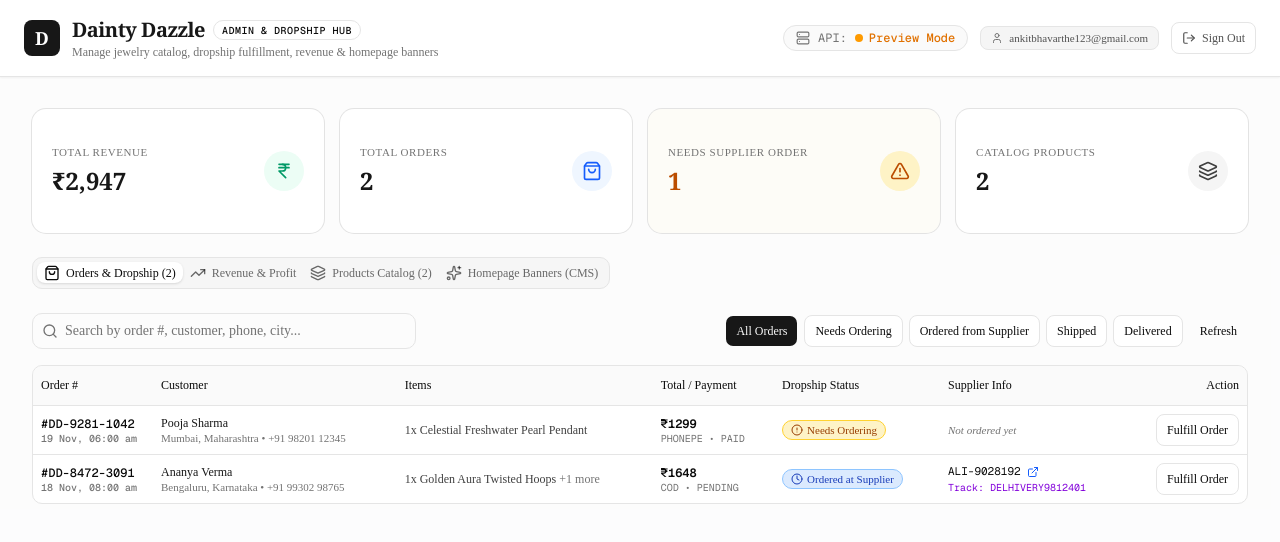
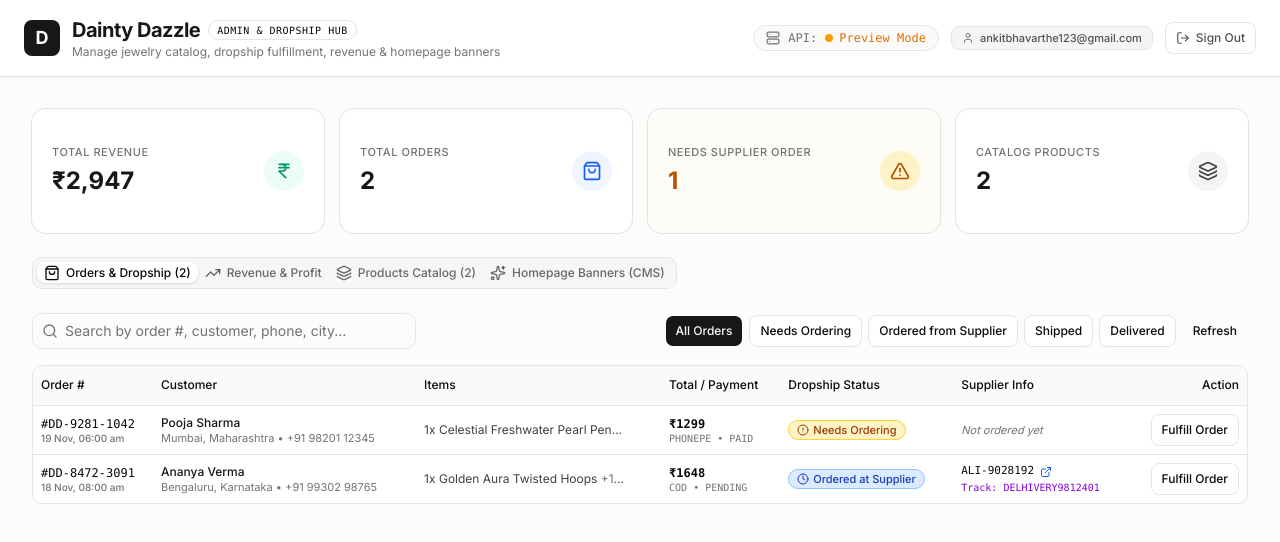
Before and after one commit to swathykjose-a11y/admin, a Next.js app: page / in a window 1280 px wide. Shown: the top 542 px of the page. Built offline with nearby package versions, Linux system fonts and the light colour scheme; no server answers.

Commit message:
style(admin): remove login shield icon and apply Inter font across entire admin portal

```diff
--- a/src/app/globals.css
+++ b/src/app/globals.css
@@ -7,9 +7,10 @@
 @theme inline {
   --color-background: var(--background);
   --color-foreground: var(--foreground);
-  --font-sans: var(--font-sans);
-  --font-mono: var(--font-geist-mono);
-  --font-heading: var(--font-sans);
+  --font-sans: var(--font-inter), -apple-system, BlinkMacSystemFont, "Segoe UI", Roboto, sans-serif;
+  --font-serif: var(--font-inter), -apple-system, BlinkMacSystemFont, "Segoe UI", Roboto, sans-serif;
+  --font-mono: ui-monospace, SFMono-Regular, Menlo, Monaco, Consolas, monospace;
+  --font-heading: var(--font-inter), -apple-system, BlinkMacSystemFont, "Segoe UI", Roboto, sans-serif;
   --color-sidebar-ring: var(--sidebar-ring);
   --color-sidebar-border: var(--sidebar-border);
   --color-sidebar-accent-foreground: var(--sidebar-accent-foreground);
--- a/src/app/layout.tsx
+++ b/src/app/layout.tsx
@@ -1,15 +1,11 @@
 import type { Metadata } from "next";
-import { Geist, Geist_Mono } from "next/font/google";
+import { Inter } from "next/font/google";
 import "./globals.css";
 
-const geistSans = Geist({
-  variable: "--font-geist-sans",
+const inter = Inter({
   subsets: ["latin"],
-});
-
-const geistMono = Geist_Mono({
-  variable: "--font-geist-mono",
-  subsets: ["latin"],
+  variable: "--font-inter",
+  display: "swap",
 });
 
 export const metadata: Metadata = {
@@ -25,9 +21,9 @@ export default function RootLayout({
   return (
     <html
       lang="en"
-      className={`${geistSans.variable} ${geistMono.variable} h-full antialiased`}
+      className={`${inter.variable} ${inter.className} h-full antialiased`}
     >
-      <body className="min-h-full flex flex-col">{children}</body>
+      <body className="min-h-full flex flex-col font-sans">{children}</body>
     </html>
   );
 }
--- a/src/app/login/page.tsx
+++ b/src/app/login/page.tsx
@@ -2,7 +2,7 @@
 
 import { useState } from "react";
 import { useRouter } from "next/navigation";
-import { Lock, Mail, ArrowRight, Loader2, ShieldCheck, AlertCircle } from "lucide-react";
+import { Lock, Mail, ArrowRight, Loader2, AlertCircle } from "lucide-react";
 import { Button } from "@/components/ui/button";
 import { Input } from "@/components/ui/input";
 import { Card, CardContent, CardDescription, CardHeader, CardTitle } from "@/components/ui/card";
@@ -46,10 +46,7 @@ export default function LoginPage() {
     <div className="min-h-screen bg-neutral-950 flex flex-col justify-center items-center px-4">
       <div className="w-full max-w-md">
         <div className="text-center mb-8">
-          <div className="inline-flex items-center justify-center w-12 h-12 rounded-full bg-neutral-900 border border-neutral-800 text-neutral-100 mb-4">
-            <ShieldCheck className="w-6 h-6" />
-          </div>
-          <h1 className="text-2xl font-serif tracking-tight text-neutral-100">
+          <h1 className="text-2xl font-bold tracking-tight text-neutral-100">
             Dainty Dazzle
           </h1>
           <p className="text-xs uppercase tracking-widest text-neutral-400 mt-1">
--- a/src/app/page.tsx
+++ b/src/app/page.tsx
@@ -101,7 +101,7 @@ export default function AdminDashboardPage() {
                 <p className="text-[11px] font-medium text-muted-foreground uppercase tracking-wider">
                   Total Revenue
                 </p>
-                <h3 className="text-xl sm:text-2xl font-serif font-bold text-neutral-900 mt-1">
+                <h3 className="text-xl sm:text-2xl font-bold text-neutral-900 mt-1">
                   ₹{totalRevenue.toLocaleString("en-IN")}
                 </h3>
               </div>
@@ -117,7 +117,7 @@ export default function AdminDashboardPage() {
                 <p className="text-[11px] font-medium text-muted-foreground uppercase tracking-wider">
                   Total Orders
                 </p>
-                <h3 className="text-xl sm:text-2xl font-serif font-bold text-neutral-900 mt-1">
+                <h3 className="text-xl sm:text-2xl font-bold text-neutral-900 mt-1">
                   {orders.length}
                 </h3>
               </div>
@@ -139,7 +139,7 @@ export default function AdminDashboardPage() {
                 <p className="text-[11px] font-medium text-muted-foreground uppercase tracking-wider">
                   Needs Supplier Order
                 </p>
-                <h3 className="text-xl sm:text-2xl font-serif font-bold text-amber-700 mt-1">
+                <h3 className="text-xl sm:text-2xl font-bold text-amber-700 mt-1">
                   {pendingDropshipOrders}
                 </h3>
               </div>
@@ -155,7 +155,7 @@ export default function AdminDashboardPage() {
                 <p className="text-[11px] font-medium text-muted-foreground uppercase tracking-wider">
                   Catalog Products
                 </p>
-                <h3 className="text-xl sm:text-2xl font-serif font-bold text-neutral-900 mt-1">
+                <h3 className="text-xl sm:text-2xl font-bold text-neutral-900 mt-1">
                   {products.length}
                 </h3>
               </div>
--- a/src/components/cms/cms-view.tsx
+++ b/src/components/cms/cms-view.tsx
@@ -98,7 +98,7 @@ export function CmsView({ onSaveCms }: CmsViewProps) {
       <Card>
         <CardHeader>
           <div className="flex items-center justify-between">
-            <CardTitle className="text-base font-serif">
+            <CardTitle className="text-base font-semibold">
               1. Hero Section Banner
             </CardTitle>
             {savedSection === "hero" && (
@@ -183,7 +183,7 @@ export function CmsView({ onSaveCms }: CmsViewProps) {
       <Card>
         <CardHeader>
           <div className="flex items-center justify-between">
-            <CardTitle className="text-base font-serif">
+            <CardTitle className="text-base font-semibold">
               2. Featured Section Text
             </CardTitle>
             {savedSection === "featured" && (
@@ -216,7 +216,7 @@ export function CmsView({ onSaveCms }: CmsViewProps) {
               value={featuredHeadline}
               onChange={(e) => setFeaturedHeadline(e.target.value)}
               rows={3}
-              className="text-xs font-serif"
+              className="text-xs"
             />
           </div>
 
@@ -246,7 +246,7 @@ export function CmsView({ onSaveCms }: CmsViewProps) {
       <Card className="md:col-span-2">
         <CardHeader>
           <div className="flex items-center justify-between">
-            <CardTitle className="text-base font-serif">
+            <CardTitle className="text-base font-semibold">
               3. Brand Craftsmanship Story
             </CardTitle>
             {savedSection === "story" && (
--- a/src/components/layout/admin-header.tsx
+++ b/src/components/layout/admin-header.tsx
@@ -25,12 +25,12 @@ export function AdminHeader({ isBackendConnected }: AdminHeaderProps) {
   return (
     <header className="border-b bg-card px-6 py-4 flex items-center justify-between shadow-xs">
       <div className="flex items-center gap-3">
-        <div className="w-9 h-9 rounded-md bg-neutral-900 text-white flex items-center justify-center font-serif text-lg font-bold">
+        <div className="w-9 h-9 rounded-md bg-neutral-900 text-white flex items-center justify-center text-lg font-bold">
           D
         </div>
         <div>
           <div className="flex items-center gap-2">
-            <h1 className="font-serif text-xl font-semibold tracking-tight text-neutral-900">
+            <h1 className="text-xl font-bold tracking-tight text-neutral-900">
               Dainty Dazzle
             </h1>
             <Badge variant="outline" className="text-[10px] uppercase font-mono tracking-wider">
--- a/src/components/orders/order-dropship-dialog.tsx
+++ b/src/components/orders/order-dropship-dialog.tsx
@@ -113,7 +113,7 @@ export function OrderDropshipDialog({
       <DialogContent className="max-w-2xl max-h-[90vh] overflow-y-auto">
         <DialogHeader>
           <div className="flex items-center justify-between pr-6">
-            <DialogTitle className="text-xl font-serif">
+            <DialogTitle className="text-xl font-bold">
               Fulfill Order #{order.orderNumber}
             </DialogTitle>
             <Badge variant="outline" className="uppercase font-mono text-xs">
--- a/src/components/products/products-view.tsx
+++ b/src/components/products/products-view.tsx
@@ -235,7 +235,7 @@ export function ProductsView({
       <Dialog open={isAddOpen} onOpenChange={setIsAddOpen}>
         <DialogContent className="max-w-xl max-h-[90vh] overflow-y-auto">
           <DialogHeader>
-            <DialogTitle className="text-lg font-serif">
+            <DialogTitle className="text-lg font-bold">
               Add New Product
             </DialogTitle>
             <DialogDescription>
--- a/src/components/revenue/revenue-view.tsx
+++ b/src/components/revenue/revenue-view.tsx
@@ -176,7 +176,7 @@ export function RevenueView({ orders, products }: RevenueViewProps) {
       {/* Time Range Selector */}
       <div className="flex flex-col sm:flex-row items-start sm:items-center justify-between gap-4 pb-2 border-b">
         <div>
-          <h2 className="text-lg font-serif font-semibold text-neutral-900 tracking-tight flex items-center gap-2">
+          <h2 className="text-lg font-bold text-neutral-900 tracking-tight flex items-center gap-2">
             <BarChart3 className="w-5 h-5 text-neutral-700" />
             Revenue & Dropship Unit Economics
           </h2>
@@ -226,7 +226,7 @@ export function RevenueView({ orders, products }: RevenueViewProps) {
             </div>
           </CardHeader>
           <CardContent className="p-4 pt-0">
-            <div className="text-2xl font-serif font-bold text-neutral-900">
+            <div className="text-2xl font-bold text-neutral-900">
               ₹{grossRevenue.toLocaleString("en-IN")}
             </div>
             <p className="text-[11px] text-emerald-600 font-medium flex items-center gap-1 mt-1">
@@ -246,7 +246,7 @@ export function RevenueView({ orders, products }: RevenueViewProps) {
             </div>
           </CardHeader>
           <CardContent className="p-4 pt-0">
-            <div className="text-2xl font-serif font-bold text-blue-900">
+            <div className="text-2xl font-bold text-blue-900">
               ₹{netProfit.toLocaleString("en-IN")}
             </div>
             <p className="text-[11px] text-muted-foreground mt-1">
@@ -265,7 +265,7 @@ export function RevenueView({ orders, products }: RevenueViewProps) {
             </div>
           </CardHeader>
           <CardContent className="p-4 pt-0">
-            <div className="text-2xl font-serif font-bold text-neutral-900">
+            <div className="text-2xl font-bold text-neutral-900">
               {marginPercentage.toFixed(1)}%
             </div>
             <p className="text-[11px] text-purple-600 font-medium mt-1">
@@ -284,7 +284,7 @@ export function RevenueView({ orders, products }: RevenueViewProps) {
             </div>
           </CardHeader>
           <CardContent className="p-4 pt-0">
-            <div className="text-2xl font-serif font-bold text-neutral-900">
+            <div className="text-2xl font-bold text-neutral-900">
               ₹{Math.round(aov).toLocaleString("en-IN")}
             </div>
             <p className="text-[11px] text-muted-foreground mt-1">
```
